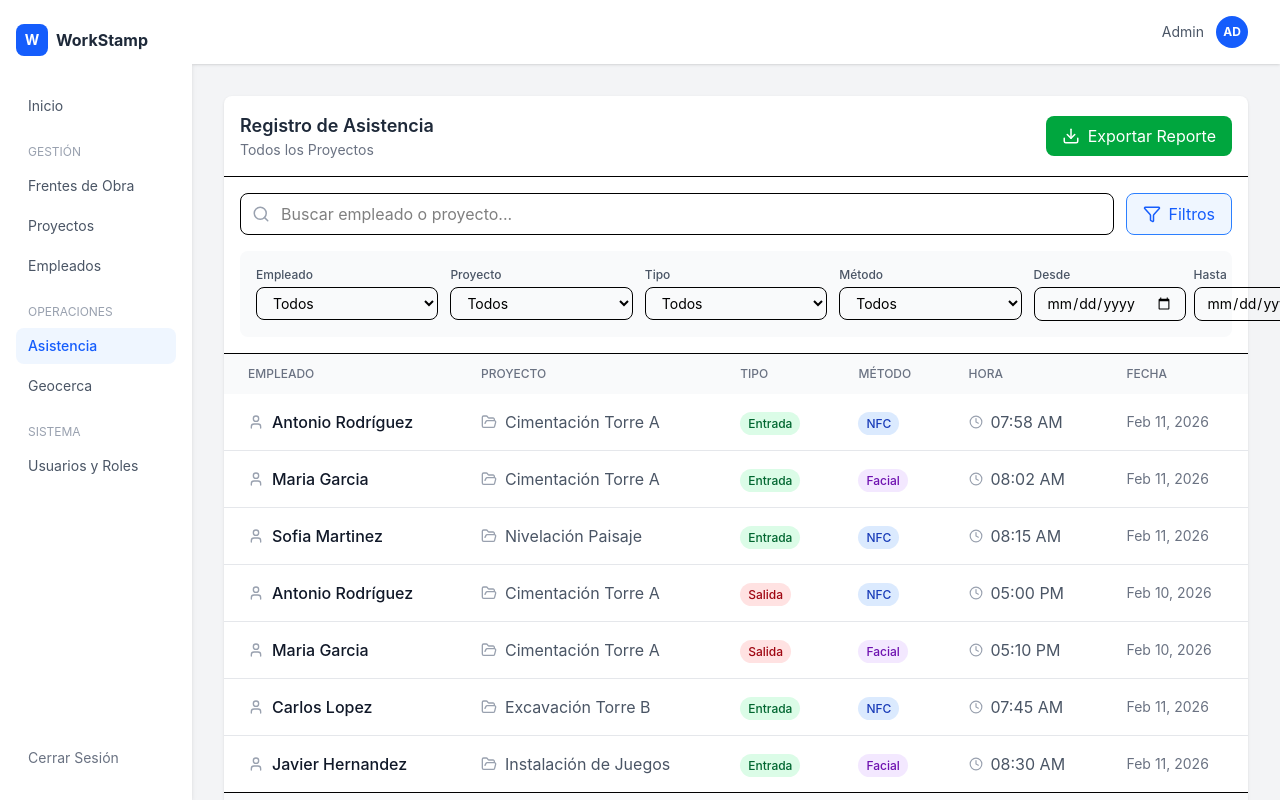
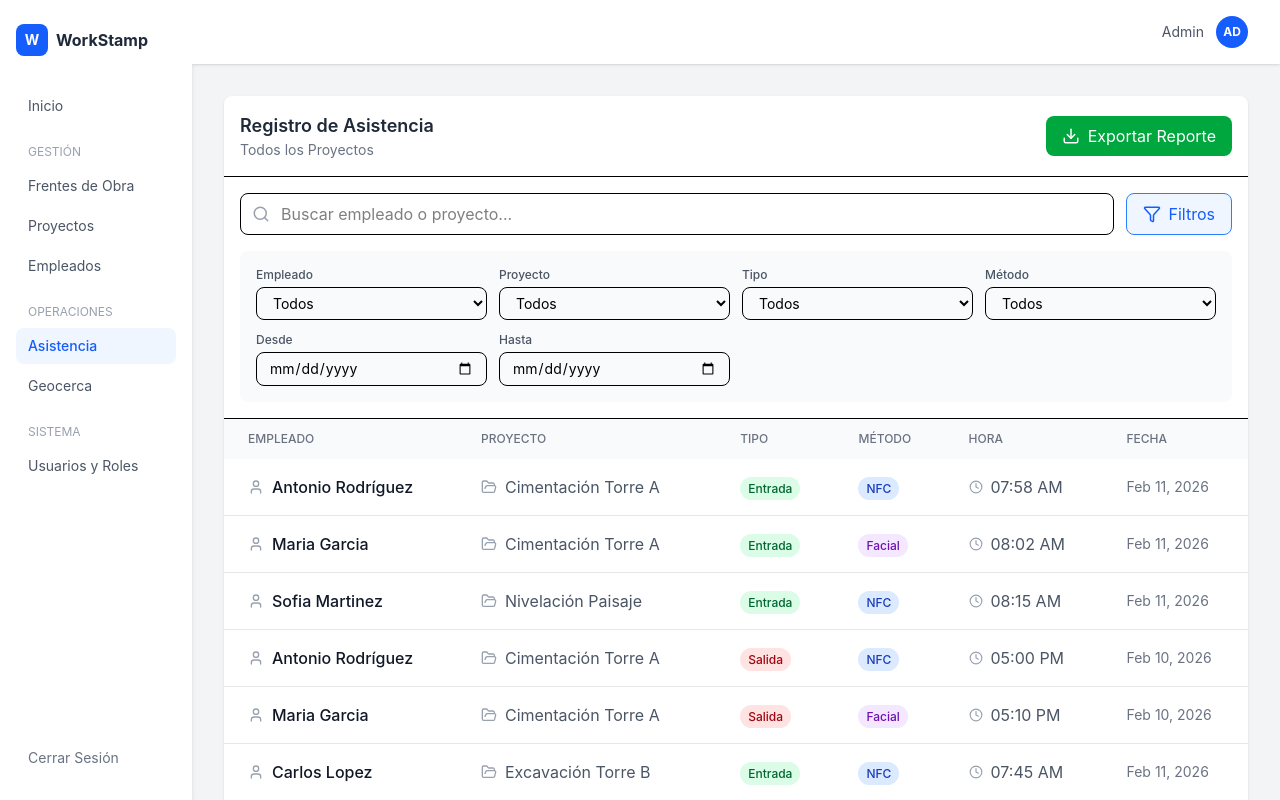
Before and after one commit to EnilioFIME/pint2_timestamp, a React app in the folder web/: page /asistencia in a window 1280 px wide. Both pictures are taken after a click on the button "Filtros". Built offline with nearby package versions, Linux system fonts and the light colour scheme; the HTML template or start-up script is replaced by a standard one.

Commit message:
fix(web): reorganize Asistencia filters panel into two rows to prevent overflow

```diff
--- a/web/src/pages/Asistencia.jsx
+++ b/web/src/pages/Asistencia.jsx
@@ -150,7 +150,9 @@ export default function Asistencia() {
 
         {/* Panel de filtros avanzados */}
         {showFilters && (
-          <div className="mt-4 p-4 bg-gray-50 rounded-lg grid grid-cols-1 md:grid-cols-3 lg:grid-cols-5 gap-3">
+          <div className="mt-4 p-4 bg-gray-50 rounded-lg space-y-3">
+            {/* Fila 1: selects */}
+            <div className="grid grid-cols-2 md:grid-cols-4 gap-3">
               <div>
                 <label className="block text-xs font-medium text-gray-600 mb-1">Empleado</label>
                 <select
@@ -199,8 +201,10 @@ export default function Asistencia() {
                   ))}
                 </select>
               </div>
-            <div className="flex gap-2">
-              <div className="flex-1">
+            </div>
+            {/* Fila 2: fechas */}
+            <div className="grid grid-cols-2 md:grid-cols-4 gap-3">
+              <div>
                 <label className="block text-xs font-medium text-gray-600 mb-1">Desde</label>
                 <input
                   type="date"
@@ -209,7 +213,7 @@ export default function Asistencia() {
                   className="w-full border rounded-lg px-3 py-1.5 text-sm focus:outline-none focus:ring-2 focus:ring-blue-500"
                 />
               </div>
-              <div className="flex-1">
+              <div>
                 <label className="block text-xs font-medium text-gray-600 mb-1">Hasta</label>
                 <input
                   type="date"
```
Lines whose indentation alone changed are shown as unchanged.
